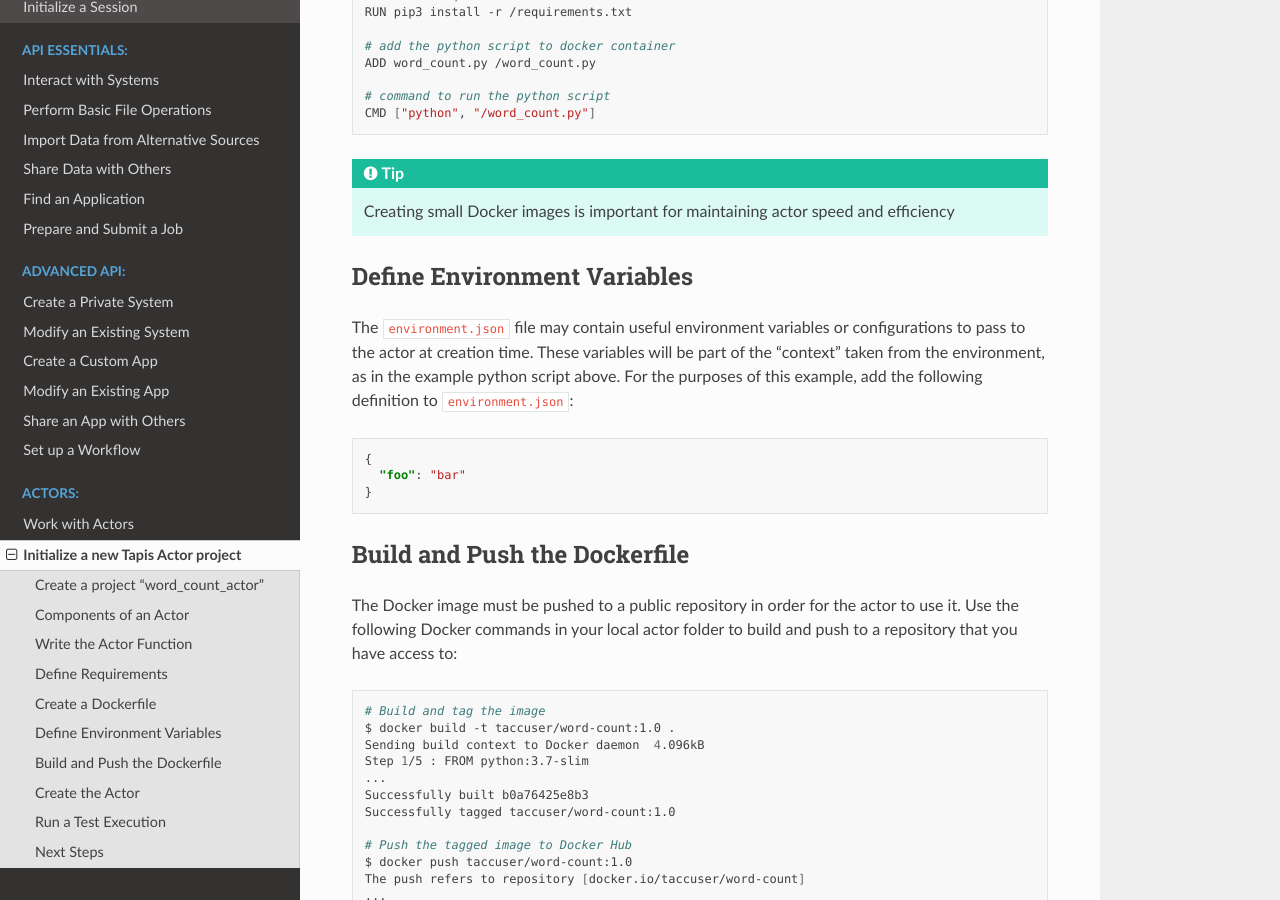
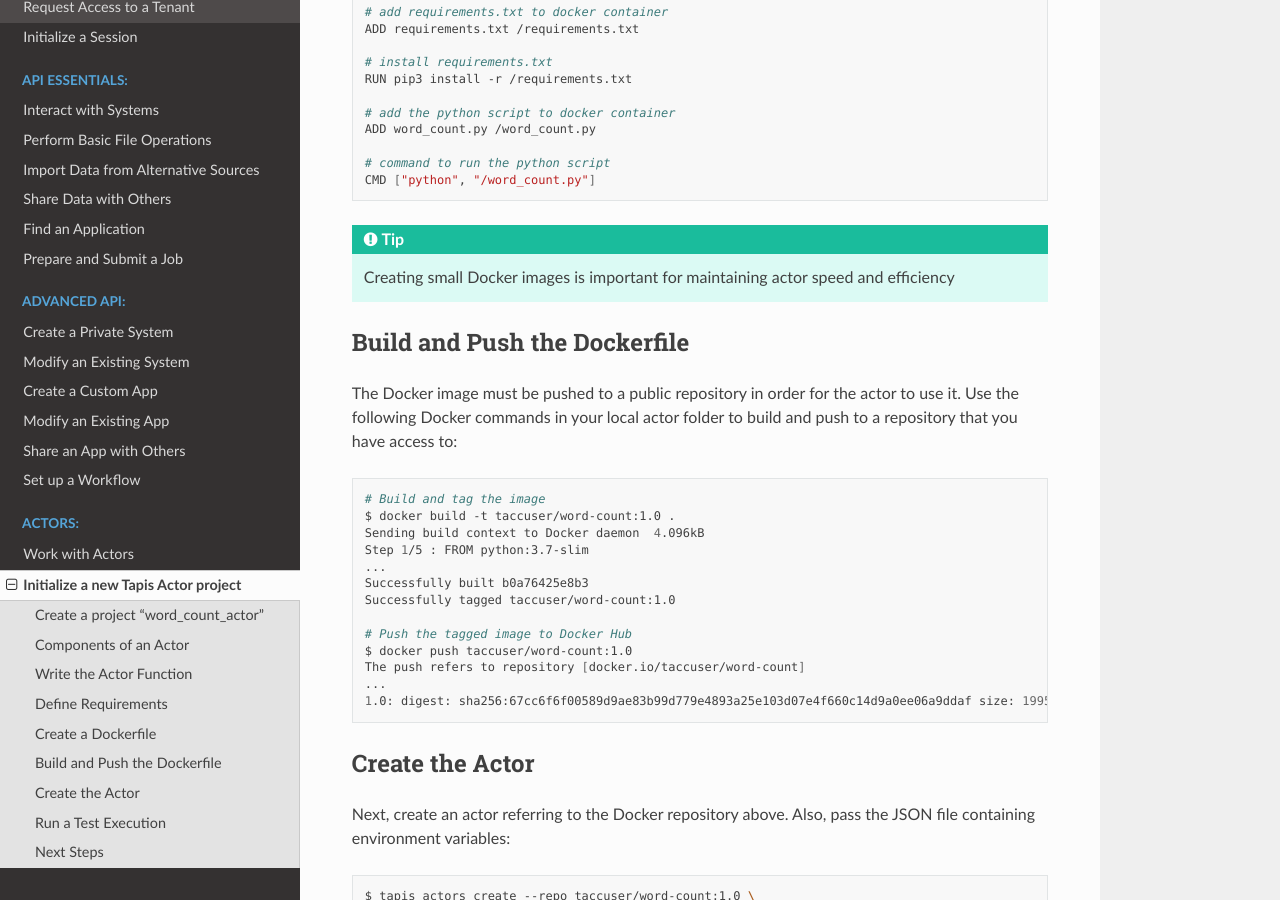
Before and after one commit to TACC-Cloud/tapis-cli-how-to-guide, a Sphinx documentation site: the page built from docs/actors/create_a_custom_actor.rst, in a window 1280 px wide and 900 px high, scrolled down 2415 px. Built offline with Sphinx 7.4.7 and the Read the Docs theme 2.0.0, drawn with Linux system fonts in a browser that asks for light colours; some of the changed text lies outside the part shown.

Commit message:
Update create_a_custom_actor.rst

```diff
--- a/docs/actors/create_a_custom_actor.rst
+++ b/docs/actors/create_a_custom_actor.rst
@@ -50,7 +50,12 @@
    |           |           | docker://sd2e/reactors:python3                            |          |
    +-----------+-----------+-----------------------------------------------------------+----------+
 
-To use one of these templates do tapis actors init --template <template-name>`
+To use one of these templates:
+
+.. code-block:: bash
+
+   $ tapis actors init --template echo
+
 
 Components of an Actor
 ----------------------
@@ -140,21 +145,6 @@
    Creating small Docker images is important for maintaining actor speed and
    efficiency
 
-
-Define Environment Variables
-----------------------------
-
-The ``environment.json`` file may contain useful environment variables or
-configurations to pass to the actor at creation time. These variables will be
-part of the "context" taken from the environment, as in the example python
-script above. For the purposes of this example, add the following definition to
-``environment.json``:
-
-.. code-block:: json
-
-   {
-     "foo": "bar"
-   }
 
 
 Build and Push the Dockerfile
```
